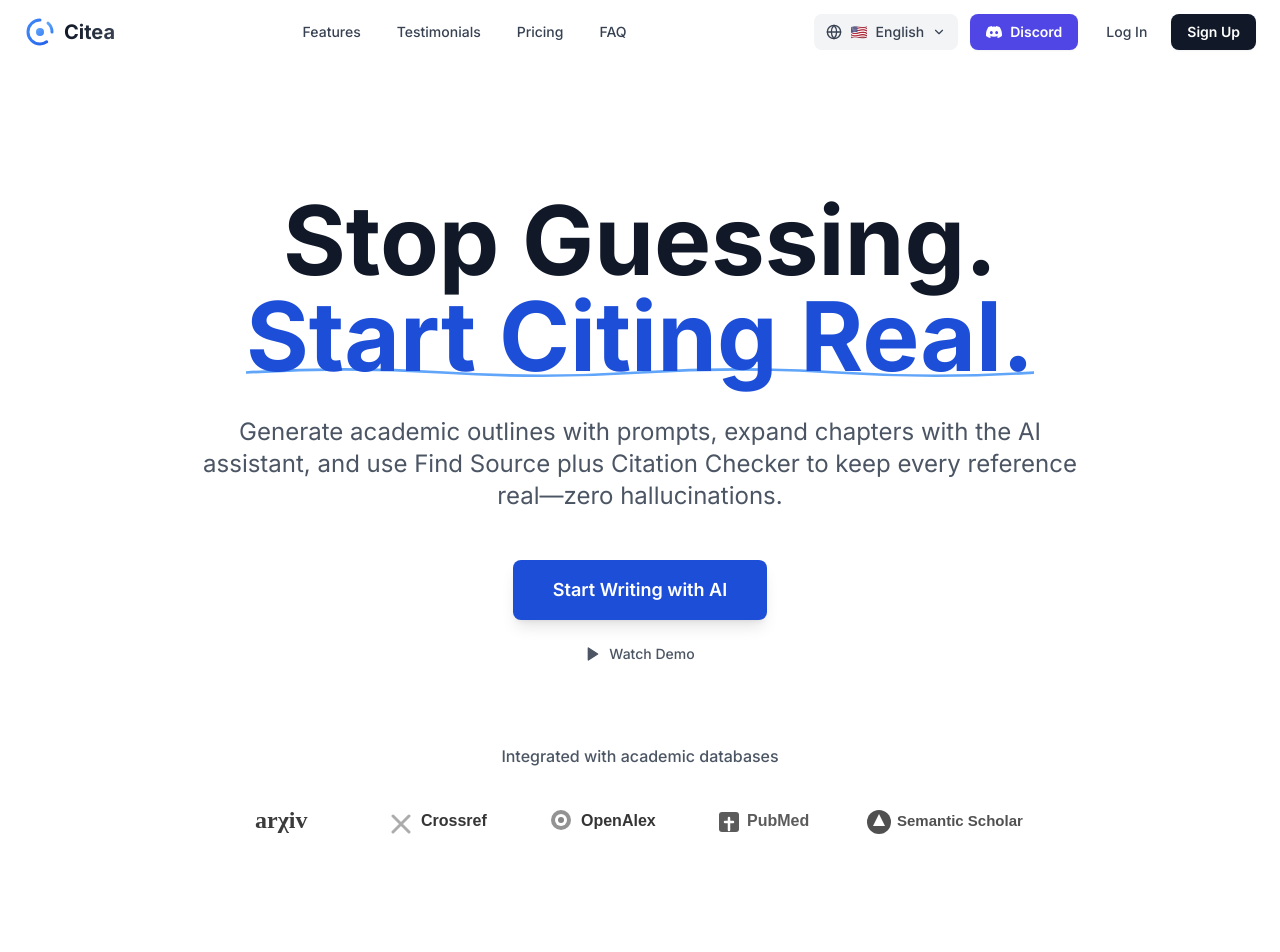
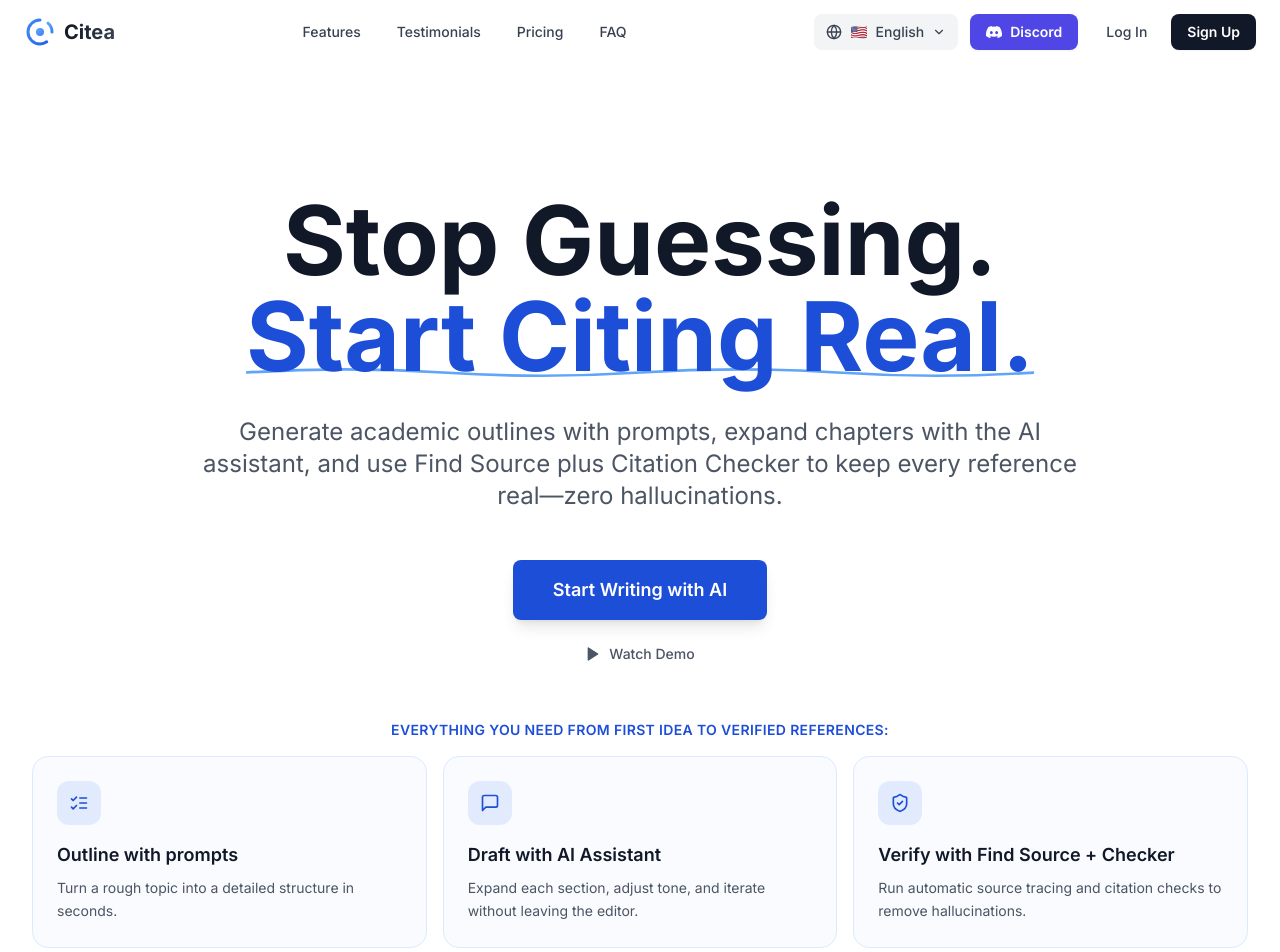
Before and after one commit to Mercury-nju/Citea, a Next.js app: page / in a window 1280 px wide. Shown: the top 952 px of the page. Built offline with nearby package versions, Linux system fonts and the light colour scheme.

Commit message:
feat: surface ai workflow steps on landing hero

```diff
--- a/components/Hero.tsx
+++ b/components/Hero.tsx
@@ -1,12 +1,30 @@
 'use client'
 
-import { ArrowRight, Play } from 'lucide-react'
+import { Play, ListChecks, MessageSquare, ShieldCheck } from 'lucide-react'
 import Link from 'next/link'
 import { useLanguage } from '@/contexts/LanguageContext'
 import DatabaseLogos from './DatabaseLogos'
 
 export default function Hero() {
   const { t } = useLanguage()
+  const workflow = t.hero.workflow || {}
+  const workflowItems = [
+    {
+      icon: ListChecks,
+      title: workflow.outline?.title || 'Outline with prompts',
+      description: workflow.outline?.description || 'Turn a rough topic into a detailed structure in seconds.'
+    },
+    {
+      icon: MessageSquare,
+      title: workflow.assistant?.title || 'Draft with AI assistant',
+      description: workflow.assistant?.description || 'Expand each section, adjust tone, and iterate without leaving the editor.'
+    },
+    {
+      icon: ShieldCheck,
+      title: workflow.verify?.title || 'Verify citations automatically',
+      description: workflow.verify?.description || 'Trace every reference with Find Source and run citation checks to remove hallucinations.'
+    }
+  ]
 
   return (
     <section className="relative pt-48 pb-40 px-4 sm:px-6 lg:px-8 bg-white overflow-hidden min-h-screen flex items-center">
@@ -63,6 +81,31 @@ export default function Hero() {
           </button>
         </div>
 
+        {/* Workflow Highlights */}
+        <div className="mt-14">
+          <p className="text-sm font-semibold text-blue-700 uppercase tracking-wide mb-4">
+            {t.hero.workflowTitle}
+          </p>
+          <div className="grid gap-4 md:grid-cols-3 text-left">
+            {workflowItems.map((item, index) => {
+              const Icon = item.icon
+              return (
+                <div key={index} className="h-full rounded-2xl border border-blue-100 bg-blue-50/40 p-6 backdrop-blur-sm">
+                  <div className="inline-flex items-center justify-center rounded-xl bg-blue-600/10 text-blue-700 p-3 mb-4">
+                    <Icon size={20} />
+                  </div>
+                  <h3 className="text-lg font-semibold text-gray-900 mb-2">
+                    {item.title}
+                  </h3>
+                  <p className="text-sm text-gray-600 leading-relaxed">
+                    {item.description}
+                  </p>
+                </div>
+              )
+            })}
+          </div>
+        </div>
+
         {/* Database Integration */}
         <div className="mt-20">
           <p className="text-base text-gray-600 mb-8 font-medium">
--- a/lib/i18n.ts
+++ b/lib/i18n.ts
@@ -63,6 +63,21 @@ export const translations = {
       checkCitations: 'Check Citations',
       watchDemo: 'Watch Demo',
       databases: 'Integrated with academic databases',
+      workflowTitle: 'Everything you need from first idea to verified references:',
+      workflow: {
+        outline: {
+          title: 'Outline with prompts',
+          description: 'Turn a rough topic into a detailed structure in seconds.'
+        },
+        assistant: {
+          title: 'Draft with AI Assistant',
+          description: 'Expand each section, adjust tone, and iterate without leaving the editor.'
+        },
+        verify: {
+          title: 'Verify with Find Source + Checker',
+          description: 'Run automatic source tracing and citation checks to remove hallucinations.'
+        }
+      }
     },
 
     // Features
@@ -606,6 +621,21 @@ export const translations = {
       checkCitations: '验证引用',
       watchDemo: '观看演示',
       databases: '集成学术数据库',
+      workflowTitle: '从灵感到可信引用的一体化流程：',
+      workflow: {
+        outline: {
+          title: '提示词生成提纲',
+          description: '几秒钟内把研究主题拆解成清晰的章节结构。'
+        },
+        assistant: {
+          title: 'AI 助手扩写润色',
+          description: '在同一编辑器里扩写每段内容，随时调整语气与论证。'
+        },
+        verify: {
+          title: 'Find Source + 引文验证',
+          description: '自动回溯来源并检查引用真伪，彻底杜绝 AI 幻觉。'
+        }
+      }
     },
 
     // Features
```
